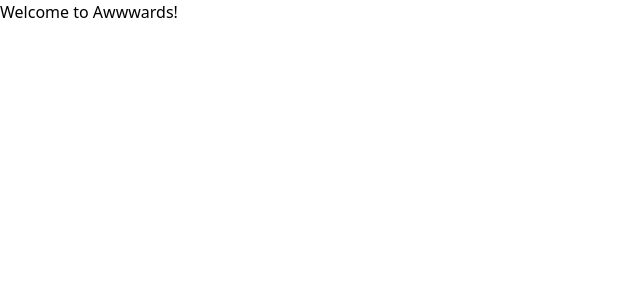
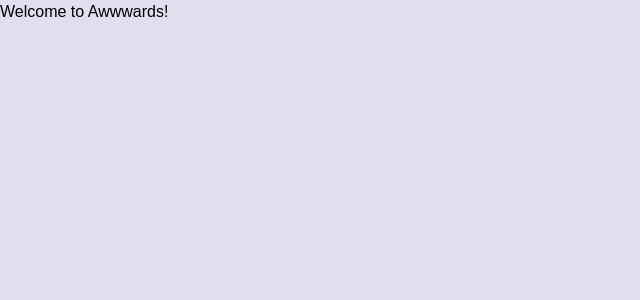
Before and after one commit to Starklord17/awwwards-clone, a React (Vite) app: page / in a window 1280 px wide. Shown: the top 300 px of the page, without its empty margins (0-640 px from the left). Built offline with nearby package versions, Linux system fonts and the light colour scheme.

Commit message:
:art: Update CSS for layout and add custom font faces

```diff
--- a/src/index.css
+++ b/src/index.css
@@ -1,3 +1,37 @@
 @tailwind base;
 @tailwind components;
 @tailwind utilities;
+
+body {
+  width: 100dvw;
+  overflow-x: hidden;
+  background-color: #dfdff0;
+  font-family: "General Sans", sans-serif;
+}
+
+@layer base {
+  @font-face {
+    font-family: "circular-web";
+    src: url("/fonts/circularweb-book.woff2") format("woff2");
+  }
+
+  @font-face {
+    font-family: "general";
+    src: url("/fonts/general.woff2") format("woff2");
+  }
+
+  @font-face {
+    font-family: "robert-medium";
+    src: url("/fonts/robert-medium.woff2") format("woff2");
+  }
+
+  @font-face {
+    font-family: "robert-regular";
+    src: url("/fonts/robert-regular.woff2") format("woff2");
+  }
+
+  @font-face {
+    font-family: "zentry";
+    src: url("/fonts/zentry-regular.woff2") format("woff2");
+  }
+}
```
